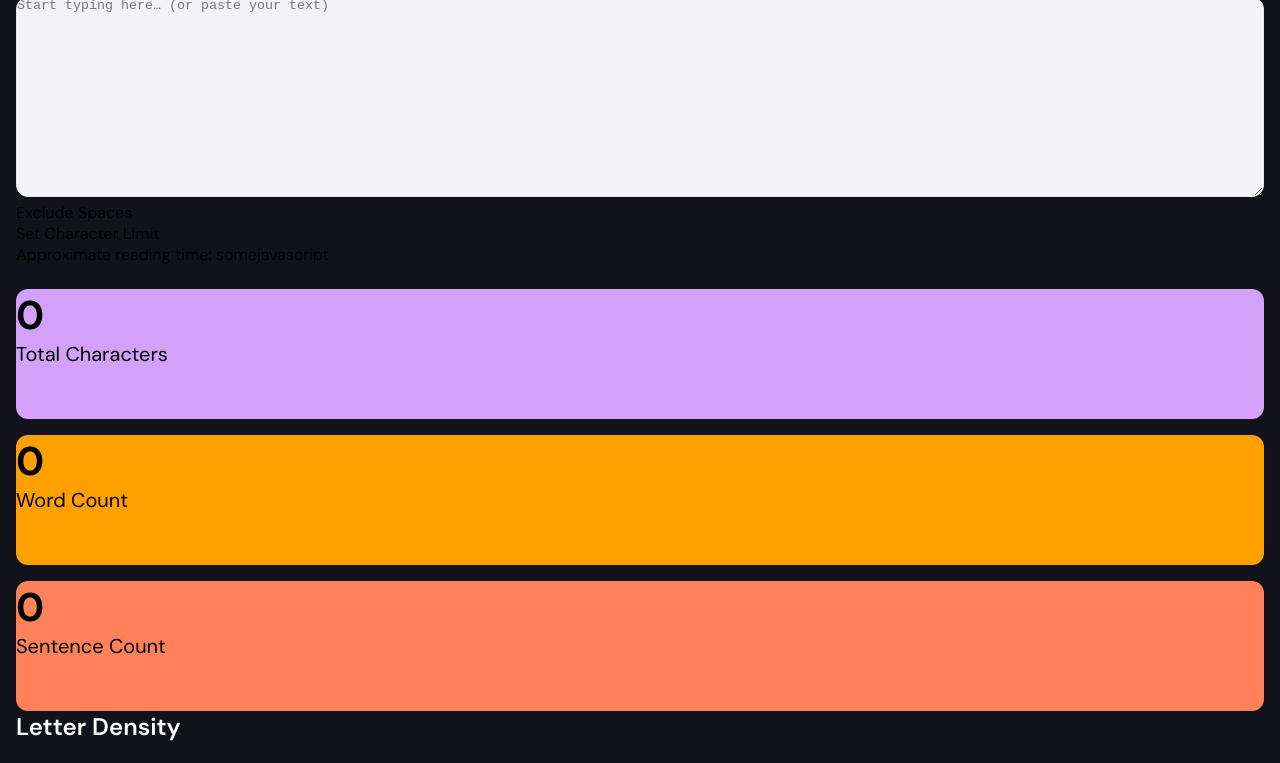
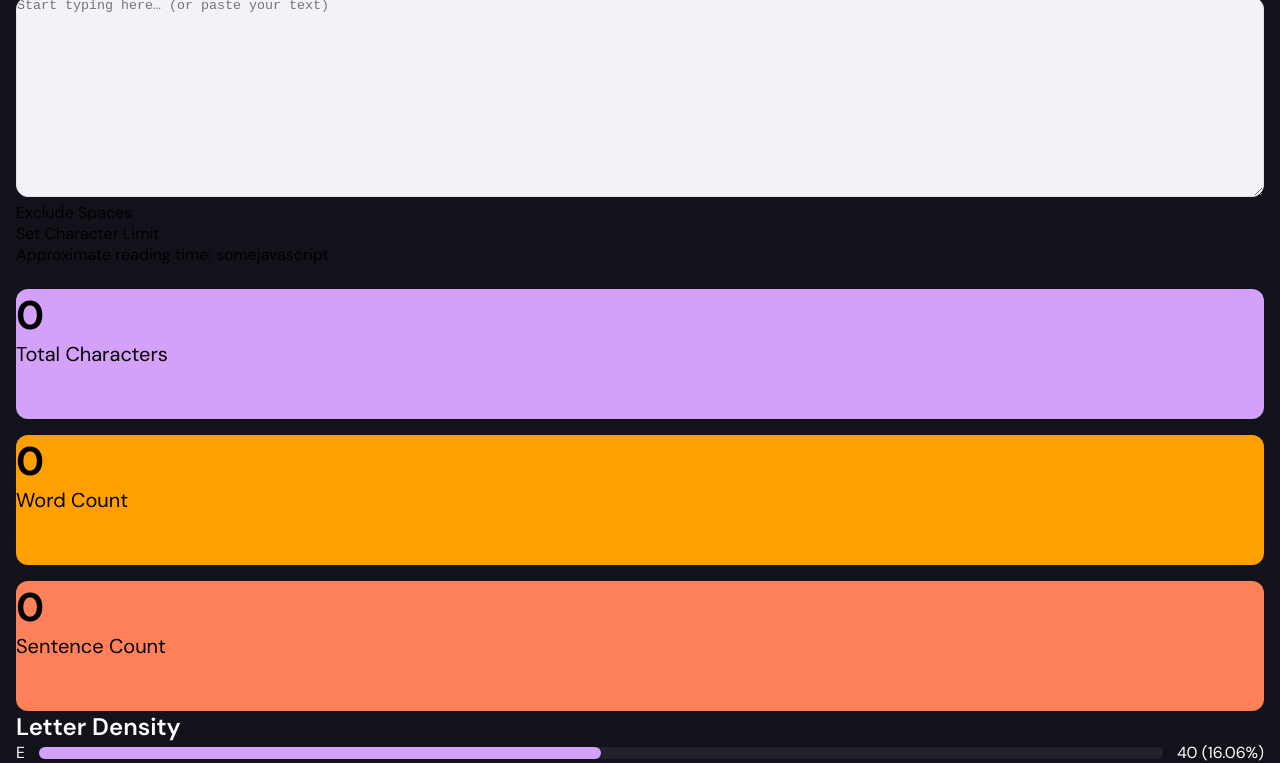
Before and after one commit to rolandd682/word-counter, a plain HTML site: page index.html in a window 1280 px wide. Shown: the part 101-864 px from the top of the page. Before the commit the page ends 843 px from the top, so only its background shows below. Drawn offline with Linux system fonts and the light colour scheme.

Commit message:
progress

```diff
--- a/index.html
+++ b/index.html
@@ -50,7 +50,15 @@
     <div class="density-container">
       <p>Letter Density</p>
     </div>
-    <div id="progressBars"></div>
+    <div id="progress-bars">
+      <div class="progress-bar-container">
+        <p class="progress-letter">E</p>
+        <div class="progress-bar">
+          <div class="progress-fill"></div>
+        </div>
+        <p class="progress-stat">40 (16.06%)</p>
+      </div>
+    </div>
     <script src="script.js"></script>
   </body>
 </html>
--- a/script.js
+++ b/script.js
@@ -37,25 +37,37 @@ textInput.addEventListener("input", findletterDensity);
 
 function findletterDensity() {
   const letterObject = {};
-  const upperCaseLetters = textInput.value.toUpperCase();
-  for (let i = 0; i < upperCaseLetters.length; i++) {
-    char = upperCaseLetters[i];
-    if (char >= "A" && char <= "Z") {
-      letterObject[char] = (letterObject[char] || 0) + 1;
+  // const upperCaseLetters = textInput.value.toUpperCase();
+  // for (let i = 0; i < upperCaseLetters.length; i++) {
+  //   char = upperCaseLetters[i];
+  //   if (char >= "A" && char <= "Z") {
+  //     letterObject[char] = (letterObject[char] || 0) + 1;
+  //   }
+  //   // console.log(letterObject);
+  //   const totalLetters = Object.values(letterObject).reduce(
+  //     (sum, count) => sum + count,
+  //     0
+  //   );
+
+  //   const letterPercentages = {};
+  //   for (const char in letterObject) {
+  //     letterPercentages[char] = (letterObject[char] / totalLetters) * 100;
+  //   }
+  //   // console.log(letterPercentages);
+  //   progressBarUpdate(letterPercentages, totalLetters);
+  // }
+  const userInput = textInput.value.toUpperCase();
+  const letterArray = userInput
+    .split("")
+    .filter((letter) => /^[A-Z]+$/.test(letter));
+  for (const letter of letterArray) {
+    if (letterObject.hasOwnProperty(letter)) {
+      letterObject[letter].count = letterObject[letter].count + ~1;
+    } else {
+      letterObject[letter] = { count: 1 };
     }
-    // console.log(letterObject);
-    const totalLetters = Object.values(letterObject).reduce(
-      (sum, count) => sum + count,
-      0
-    );
-
-    const letterPercentages = {};
-    for (const char in letterObject) {
-      letterPercentages[char] = (letterObject[char] / totalLetters) * 100;
-    }
-    // console.log(letterPercentages);
-    progressBarUpdate(letterPercentages, totalLetters);
   }
+  console.log(letterObject);
 }
 
 function progressBarUpdate(percentages, total) {
@@ -65,5 +77,9 @@ function progressBarUpdate(percentages, total) {
   const percentageValues = Object.entries(percentages);
   percentageValues.sort((a, b) => b[1] - a[1]);
   const sortedPercentages = Object.fromEntries(percentageValues);
-  // console.log(sortedPercentages);
+  console.log(sortedPercentages);
+
+  // for (){
+
+  // }
 }
--- a/style.css
+++ b/style.css
@@ -14,6 +14,8 @@
   --color-neutral0: #ffffff;
   --color-neutral100: #f2f2f7;
   --color-neutral200: #e4e4ef;
+  --color-neutral800: #21222c;
+
   --color-neutral900: #12131a;
   --color-purple400: #d3a0fa;
   --color-yellow500: #ff9f00;
@@ -123,13 +125,28 @@ body {
   color: white;
   font-weight: 600;
 }
-
-#progressBarContainer {
+.progress-bar-container {
+  display: flex;
+  column-gap: 14px;
+  align-items: center;
+}
+.progress-letter {
+  color: white;
+}
+.progress-bar {
   width: 100%;
-  background-color: grey;
+  height: 12px;
+  border-radius: 999px;
+  background-color: var(--color-neutral800);
 }
-#progressBar {
-  width: 1%;
-  height: 30px;
-  background-color: green;
+.progress-fill {
+  width: 50%;
+  background-color: var(--color-purple400);
+  height: 12px;
+  border-radius: 999px;
 }
+.progress-stat {
+  color: white;
+  width: 100%;
+  max-width: max-content;
+}
```
